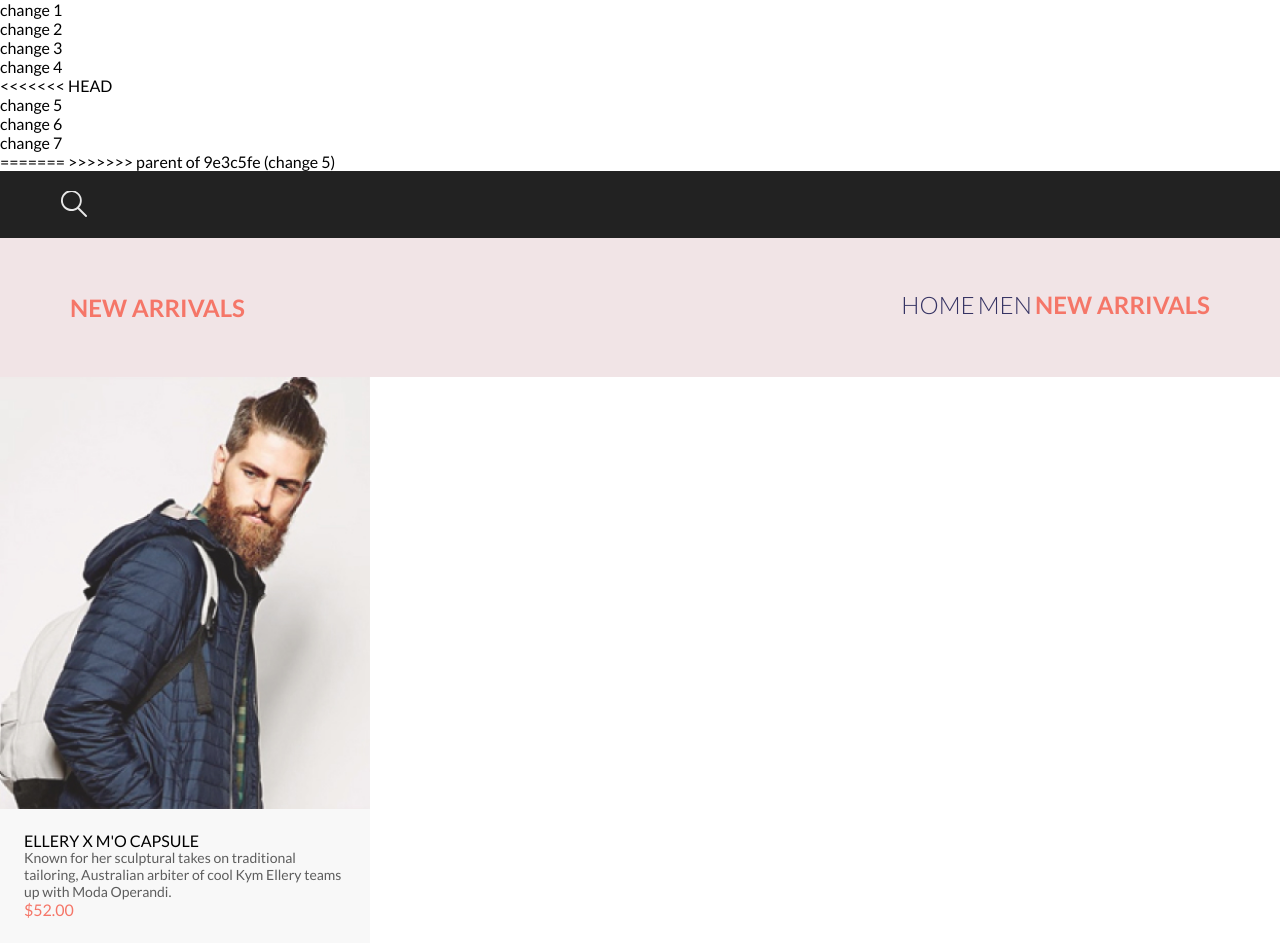
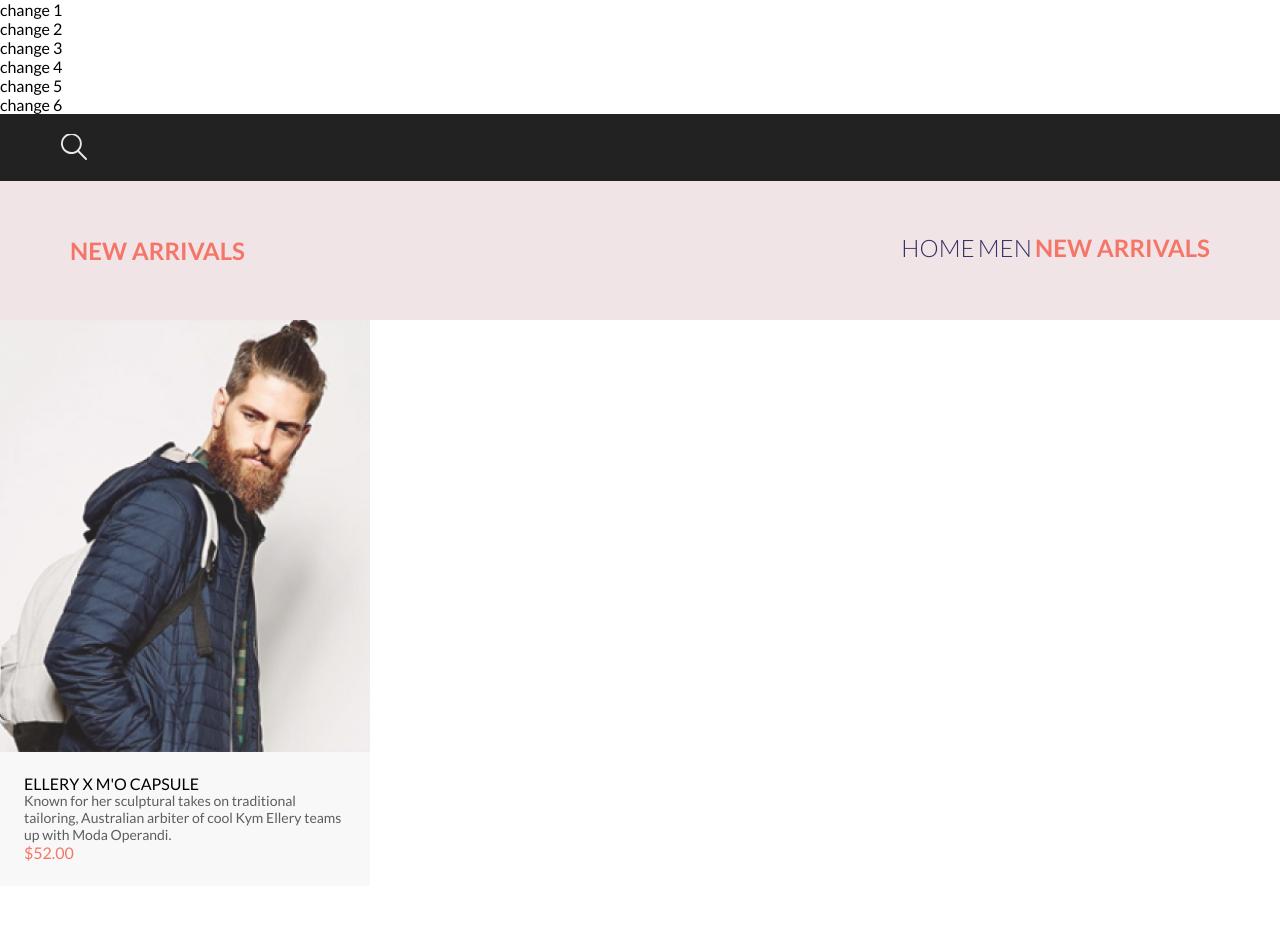
Before and after one commit to RomanDevDiv/3.1-Nesting-and-Indentation, a plain HTML site: page index.html in a window 1280 px wide. After the commit the page ends 886 px from the top, so only its background shows below. Drawn offline with Linux system fonts and the light colour scheme.

Commit message:
Update index.html

```diff
--- a/index.html
+++ b/index.html
@@ -17,15 +17,11 @@
     <p>change 2</p>
     <p>change 3</p>
     <p>change 4</p>
-<<<<<<< HEAD
     <p>change 5</p>
     <p>change 6</p>
-    <p>change 7</p>
 
 
 
-=======
->>>>>>> parent of 9e3c5fe (change 5)
     <header class="header center">
         <div class="header__left">
             <a href="index.html" class="logo"><img src="img/Logo.svg" alt=""></a>
```
